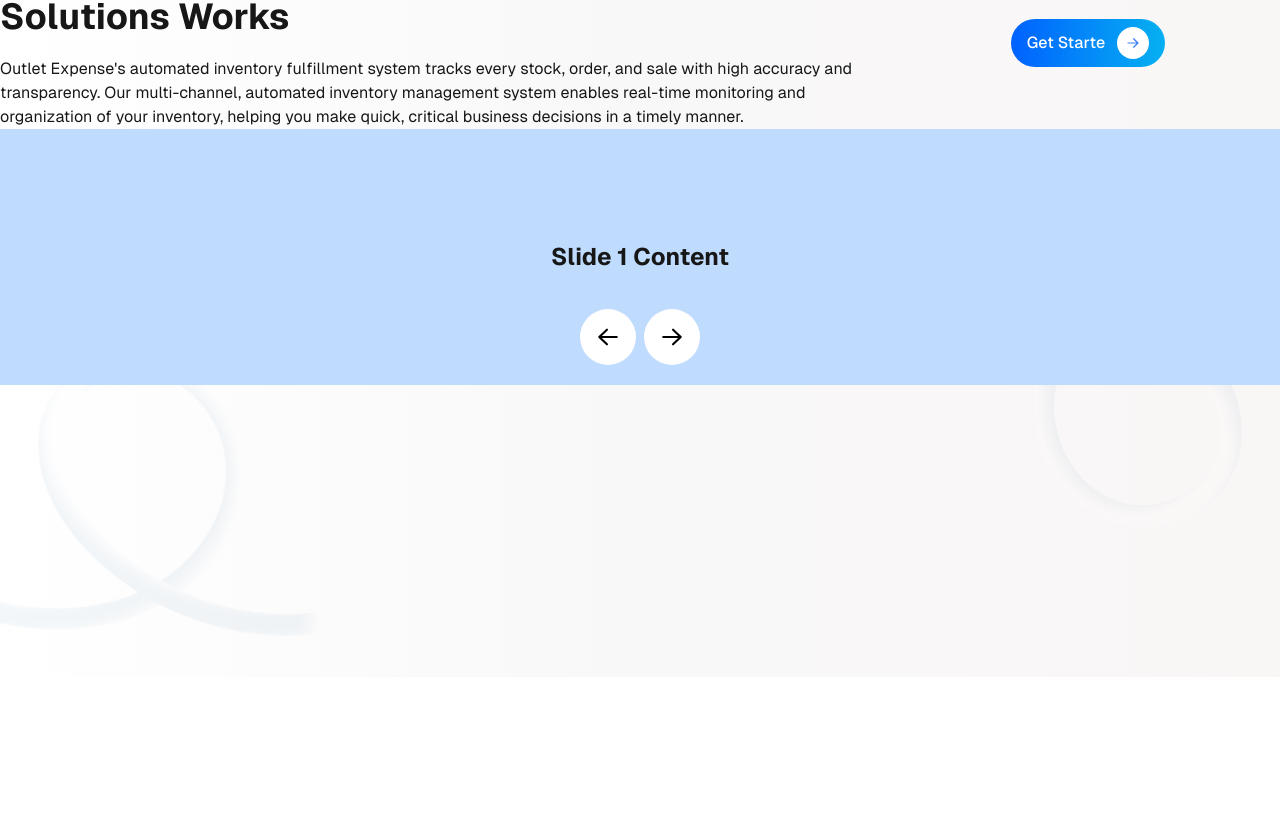
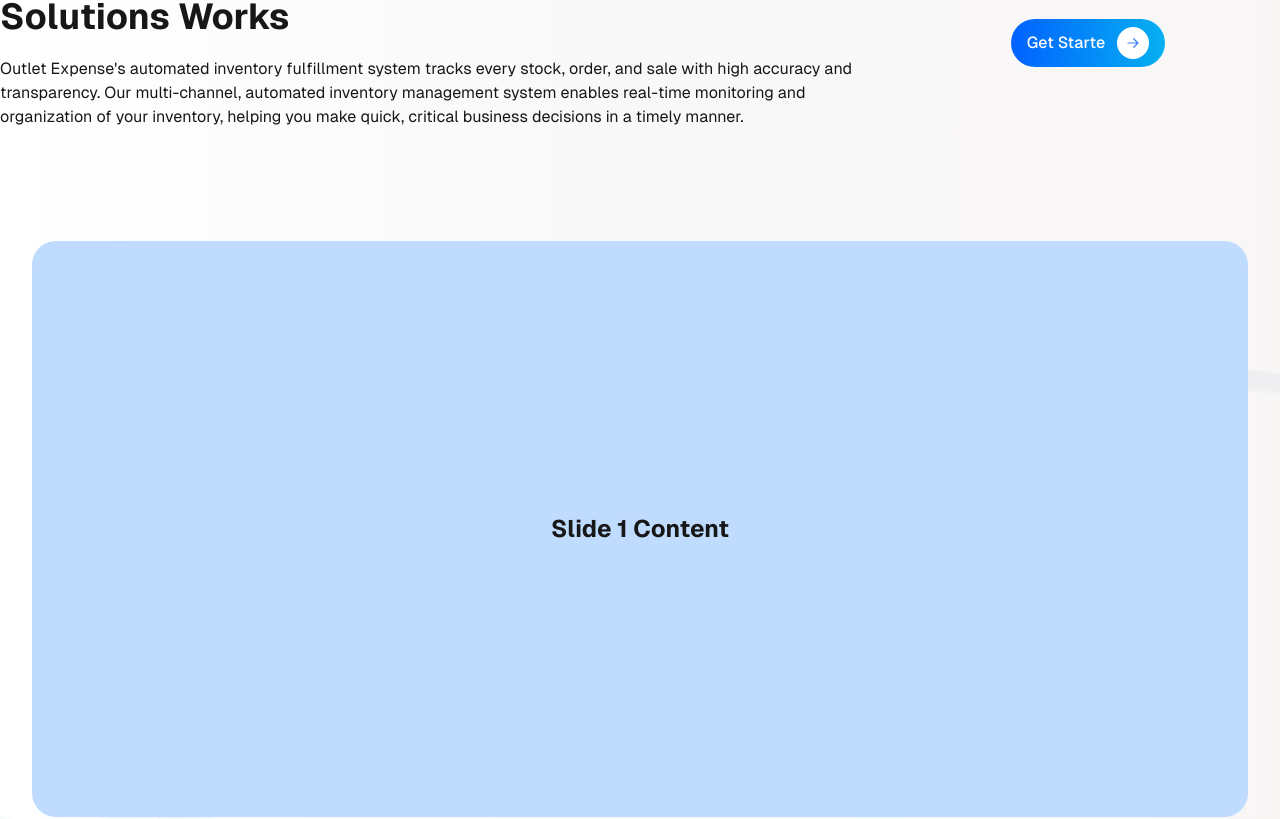
Before and after one commit to eshansaif/Outlet-Landing-Page, a Next.js app in the folder outlet-landing-page/: page / in a window 1280 px wide. Shown: the part 1333-2152 px from the top of the page. Built offline with nearby package versions, Linux system fonts and the light colour scheme.

Commit message:
Added logic for draggable slide.

```diff
--- a/outlet-landing-page/src/app/page.js
+++ b/outlet-landing-page/src/app/page.js
@@ -166,7 +166,7 @@
 
         {/*-------------------- Third Section------------------ */}
 
-      <section className="w-full z-0 pb-28 relative bg-gradient-to-r from-[#ffffff] via-[#f9f8f8] to-[#f9f6f6] h-screen  pt-20">
+      <section className="w-full z-0 pb-28 relative bg-gradient-to-r from-[#ffffff] via-[#f9f8f8] to-[#f9f6f6]  pt-20">
         <Image
             className=" absolute top-[25%] right-0 transform rotate-180"
             src="/work_images.png" // Replace with your image path
@@ -199,7 +199,7 @@
 
               </div>
               {/* ----------------------SLIDER------------------------ */}
-              <div className="w-full">
+              <div className="w-full h-screen mt-28">
                 <FirstSlider/>
               </div>
           </div>
--- a/outlet-landing-page/src/components/FirstSlider.js
+++ b/outlet-landing-page/src/components/FirstSlider.js
@@ -1,65 +1,141 @@
-// FirstSlider.client.jsx
-"use client"; // Indicate that this is a client component
+"use client";
 
-import { useEffect, useState } from 'react';
-import { ArrowRightIcon, ArrowLeftIcon } from '@heroicons/react/20/solid';
+import { useEffect, useState, useRef } from "react";
+import { ArrowRightIcon, ArrowLeftIcon } from "@heroicons/react/20/solid";
 
 const FirstSlider = () => {
-  const [currentIndex, setCurrentIndex] = useState(0);
+  const [currentIndex, setCurrentIndex] = useState(1); // Start at 1 because of cloned slides
+  const [startPos, setStartPos] = useState(0); // Track initial drag position
+  const [isDragging, setIsDragging] = useState(false); // To determine if it's dragging
+  const sliderRef = useRef(null);
+  const totalSlides = 4; // Number of original slides
 
   const slides = [
-    <div className="flex items-center justify-center h-full bg-blue-200">
+    <div className="flex items-center justify-center w-[95%] h-[80%] bg-blue-200 p-20 rounded-3xl">
       <h2 className="text-2xl font-bold">Slide 1 Content</h2>
     </div>,
-    <div className="flex items-center justify-center h-full bg-green-200">
+    <div className="flex items-center justify-center w-[95%] h-[80%] bg-green-200 rounded-3xl">
       <h2 className="text-2xl font-bold">Slide 2 Content</h2>
     </div>,
-    <div className="flex items-center justify-center h-full bg-red-200">
+    <div className="flex items-center justify-center w-[95%] h-[80%] bg-red-200 rounded-3xl">
       <h2 className="text-2xl font-bold">Slide 3 Content</h2>
     </div>,
-    <div className="flex items-center justify-center h-full bg-yellow-200">
+    <div className="flex items-center justify-center w-[95%] h-[80%] bg-yellow-200 rounded-3xl">
       <h2 className="text-2xl font-bold">Slide 4 Content</h2>
     </div>,
   ];
 
-  const totalSlides = slides.length;
+  const allSlides = [slides[totalSlides - 1], ...slides, slides[0]]; // Clone first and last for infinite effect
 
-  const updateSlidePosition = () => {
-    const slidesElement = document.querySelector('.slides');
-    slidesElement.style.transform = 'translateX(-' + currentIndex * 100 + '%)';
+  // Function to update slide position
+  const updateSlidePosition = (index, instant = false) => {
+    const slidesElement = sliderRef.current;
+    if (slidesElement) {
+      slidesElement.style.transition = instant ? "none" : "transform 0.3s ease-in-out";
+      slidesElement.style.transform = `translateX(-${index * 100}%)`;
+    }
   };
 
-  const navigateSlide = (direction) => {
-    setCurrentIndex((prevIndex) => (prevIndex + direction + totalSlides) % totalSlides);
+  // Move slides based on the currentIndex
+  useEffect(() => {
+    updateSlidePosition(currentIndex);
+  }, [currentIndex]);
+
+  // Handle the start of dragging (mouse down)
+  const handleDragStart = (e) => {
+    setIsDragging(true); // Start dragging
+    setStartPos(e.pageX); // Store initial position
+
+    // Add global listeners
+    window.addEventListener("mousemove", handleDragging);
+    window.addEventListener("mouseup", handleDragEnd);
   };
 
-  useEffect(() => {
-    updateSlidePosition();
-  }, [currentIndex]);
+  // Handle the dragging event
+  const handleDragging = (e) => {
+    if (!isDragging) return; // Only handle if dragging
+    const movement = e.pageX - startPos;
+
+    // Update slider's position visually as it drags
+    const currentPosition = -currentIndex * 100 + (movement / sliderRef.current.offsetWidth) * 100;
+    sliderRef.current.style.transform = `translateX(${currentPosition}%)`;
+  };
+
+  // Handle the end of dragging (mouse up)
+  const handleDragEnd = (e) => {
+    setIsDragging(false); // End dragging state
+    const movement = e.pageX - startPos;
+    const threshold = sliderRef.current.offsetWidth / 4; // Adjust sensitivity
+
+    // Remove global listeners
+    window.removeEventListener("mousemove", handleDragging);
+    window.removeEventListener("mouseup", handleDragEnd);
+
+    // Snap to next or previous slide based on drag threshold
+    if (Math.abs(movement) > threshold) {
+      if (movement > 0) {
+        setCurrentIndex((prevIndex) => prevIndex - 1); // Move to previous slide
+      } else {
+        setCurrentIndex((prevIndex) => prevIndex + 1); // Move to next slide
+      }
+    } else {
+      // Snap back to current slide if not dragged enough
+      updateSlidePosition(currentIndex);
+    }
+  };
+
+  const handleTransitionEnd = () => {
+    // Infinite loop logic: jump to first/last real slide after transition
+    if (currentIndex === 0) {
+      setCurrentIndex(totalSlides);
+      updateSlidePosition(totalSlides, true); // Instantly move to last real slide
+    } else if (currentIndex === totalSlides + 1) {
+      setCurrentIndex(1);
+      updateSlidePosition(1, true); // Instantly move to first real slide
+    }
+  };
+
+  // Handle slide navigation through buttons
+  const handleNextSlide = () => {
+    if (currentIndex < totalSlides + 1) {
+      setCurrentIndex((prevIndex) => prevIndex + 1); // Move to next slide
+    }
+  };
+
+  const handlePrevSlide = () => {
+    if (currentIndex > 0) {
+      setCurrentIndex((prevIndex) => prevIndex - 1); // Move to previous slide
+    }
+  };
 
   return (
-    <div className="relative w-full h-64 bg-white overflow-hidden">
+    <div className="relative w-full h-[90%] overflow-hidden">
       {/* Slides */}
-      <div className="slides absolute inset-0 flex transition-transform duration-700">
-        {slides.map((slide, index) => (
-          <div key={index} className="w-full flex-shrink-0">
+      <div
+        ref={sliderRef}
+        className="slides absolute inset-0 flex transition-transform ease-in-out"
+        onMouseDown={handleDragStart} // Start dragging on mouse down
+        onTransitionEnd={handleTransitionEnd} // Handle transition end for infinite loop
+      >
+        {allSlides.map((slide, index) => (
+          <div key={index} className="w-full flex-shrink-0 flex justify-center">
             {slide}
           </div>
         ))}
       </div>
 
-      {/* Circular Arrow Buttons */}
+      {/* Arrow Buttons */}
       <div className="absolute bottom-5 left-1/2 transform -translate-x-1/2 flex space-x-2">
         <button
-          className="prevSlide w-14 h-14 rounded-full bg-white flex items-center justify-center text-white hover:bg-transparent hover:border-2 hover:border-transparent transition-all hover:bg-gradient-to-r from-blue-600 to-teal-500"
-          onClick={() => navigateSlide(-1)} // Navigate left
+          className="prevSlide w-14 h-14 rounded-full bg-white flex items-center justify-center text-white hover:bg-transparent hover:border-transparent transition-all hover:bg-gradient-to-r from-blue-600 to-teal-500"
+          onClick={handlePrevSlide} // Navigate to previous slide
         >
           <ArrowLeftIcon className="w-7 h-7 text-black" />
         </button>
 
         <button
-          className="nextSlide w-14 h-14 rounded-full bg-white flex items-center justify-center text-white hover:bg-transparent hover:border-2 hover:border-transparent transition-all hover:bg-gradient-to-r from-blue-600 to-teal-500"
-          onClick={() => navigateSlide(1)} // Navigate right
+          className="nextSlide w-14 h-14 rounded-full bg-white flex items-center justify-center text-white hover:bg-transparent hover:border-transparent transition-all hover:bg-gradient-to-r from-blue-600 to-teal-500"
+          onClick={handleNextSlide} // Navigate to next slide
         >
           <ArrowRightIcon className="w-7 h-7 text-black " />
         </button>
--- a/outlet-landing-page/src/components/Navbar.js
+++ b/outlet-landing-page/src/components/Navbar.js
@@ -41,7 +41,7 @@
             </div>
           </div>
           <div className="ml-10 flex items-baseline space-x-4">
-            <Link href="/login" className="text-gray-700 hover:text-gray-900 px-3 py-2 rounded-md text-md font-medium">
+            <Link href="https://pos.outletexpense.com/login" className="text-gray-700 hover:text-gray-900 px-3 py-2 rounded-md text-md font-medium">
               Login
             </Link>
             <BuyNowButton message="Buy Now"/>
```
